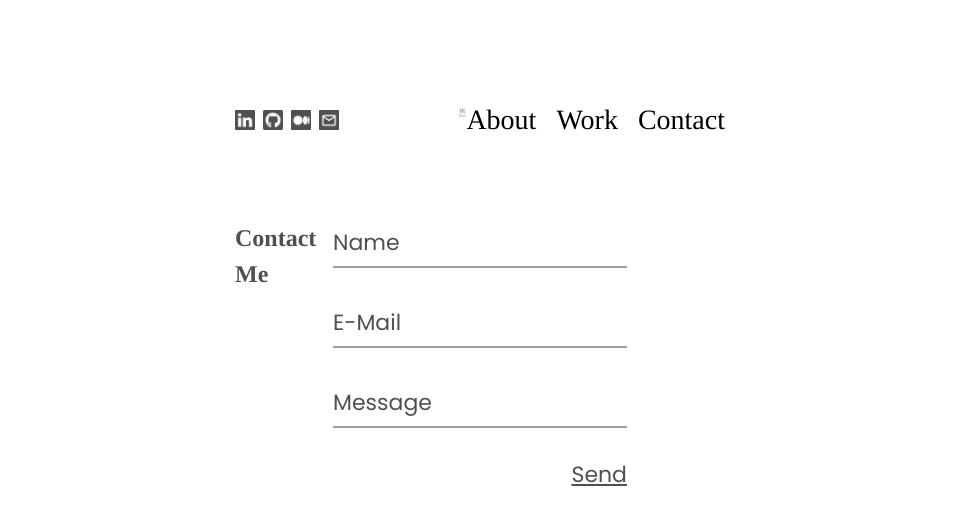
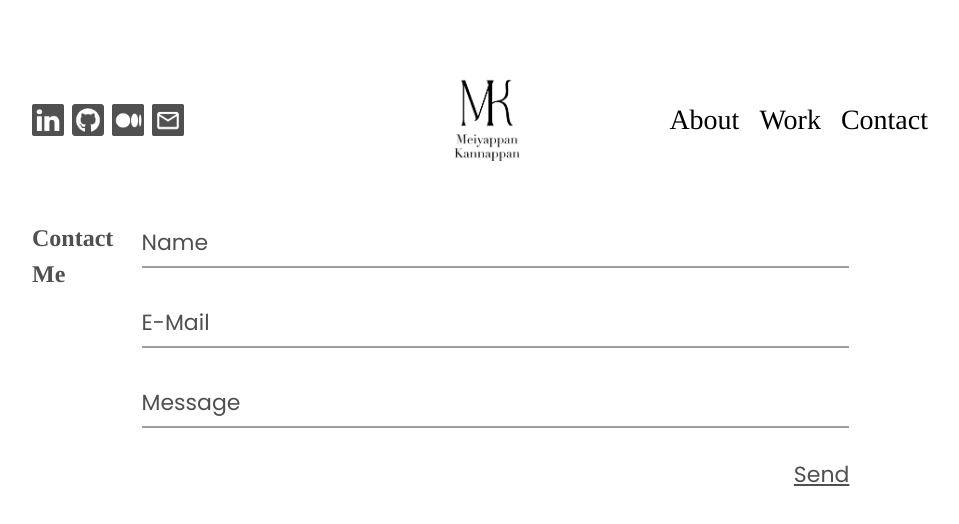
Before and after one commit to MeiyappanKannappa/meiyappan-portfolio, a React (Vite) app: page /contact in a window 1280 px wide. Shown: the top 524 px of the page, without its empty margins (160-1119 px from the left). Built offline with nearby package versions, Linux system fonts and the light colour scheme.

Commit message:
links and md changes

```diff
--- a/src/App.jsx
+++ b/src/App.jsx
@@ -13,7 +13,7 @@ import Nav from "./components/Nav";
 
 export default function App() {
   return (
-    <main className="mt-[37px] md:mt-[80px] mx-[20px] md:mx-[192px] lg:mx-[395px] ">
+    <main className="mt-[37px] md:mt-[80px] mx-[20px] md:mx-[192px] ">
       <Nav />
       <Routes>
         <Route path="/" element={<Home />} />
--- a/src/Screens/Contact.jsx
+++ b/src/Screens/Contact.jsx
@@ -10,7 +10,8 @@ const Contact = () => {
               Contact Me
             </h1>
           </div>
-          <div class="md:w-3/5 text-left mt-[23px] md:mt-2 font-poppins">
+          <form action="" method="POST">
+            <div class="md:w-[90%] text-left mt-[23px] md:mt-2 font-poppins">
               <input
                 type="text"
                 name="Name"
@@ -35,7 +36,10 @@ const Contact = () => {
               <button className="flex underline outline-none text-[22px] md:text-[22px] text-[#505050] ml-auto">
                 Send
               </button>
+              <input type="hidden" name="_template" value="table" />
+              <input type="hidden" name="_next" value="" />
             </div>
+          </form>
         </div>
       </section>
     </main>
--- a/src/components/Logos.jsx
+++ b/src/components/Logos.jsx
@@ -2,22 +2,22 @@ const Logos = [
   {
     id: 1,
     image: "/assets/images/linkedIn.png",
-    link: "linkedin.com",
+    link: "https://www.linkedin.com/in/meiyappankannappa",
   },
   {
     id: 2,
     image: "/assets/images/github.png",
-    link: "github.com",
+    link: "https://github.com/MeiyappanKannappa",
   },
   {
     id: 3,
     image: "/assets/images/medium.png",
-    link: "medium.com",
+    link: "https://msmechatronics.medium.com/",
   },
   {
     id: 4,
     image: "/assets/images/mail.png",
-    link: "gmail.com",
+    link: "mailto:msmechatronics@gmail.com",
   },
 ];
 
--- a/src/components/Nav.jsx
+++ b/src/components/Nav.jsx
@@ -27,7 +27,7 @@ const Nav = () => {
     <header className=" flex justify-between w-full h-20 md:items-center">
       <div className="hidden md:flex space-x-2 items-center ">
         {Logos.map(({ id, link, image }) => (
-          <a key={id} href={link}>
+          <a key={id} href={link} target="_blank">
             <img
               src={image}
               width={"32px"}
```
Lines whose indentation alone changed are shown as unchanged.
